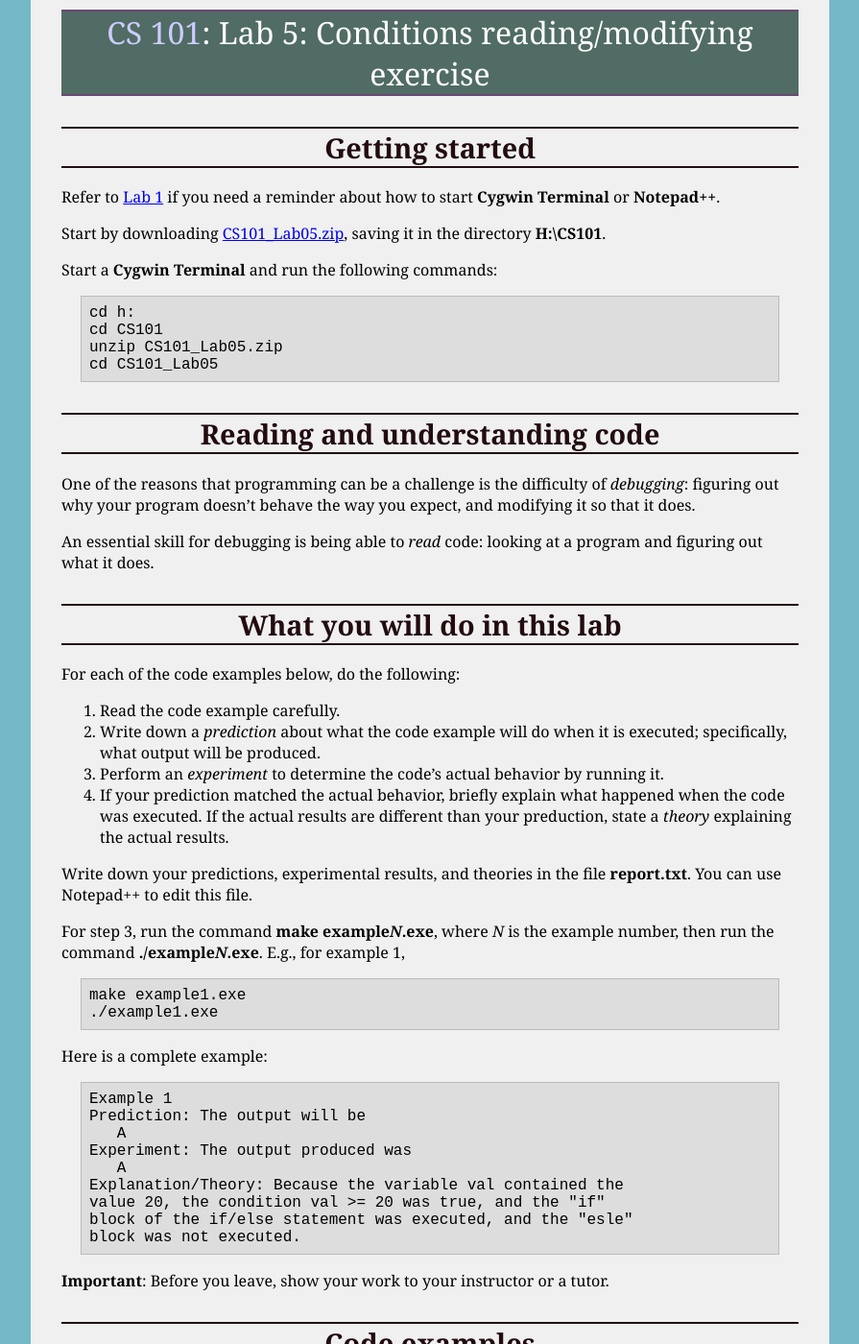
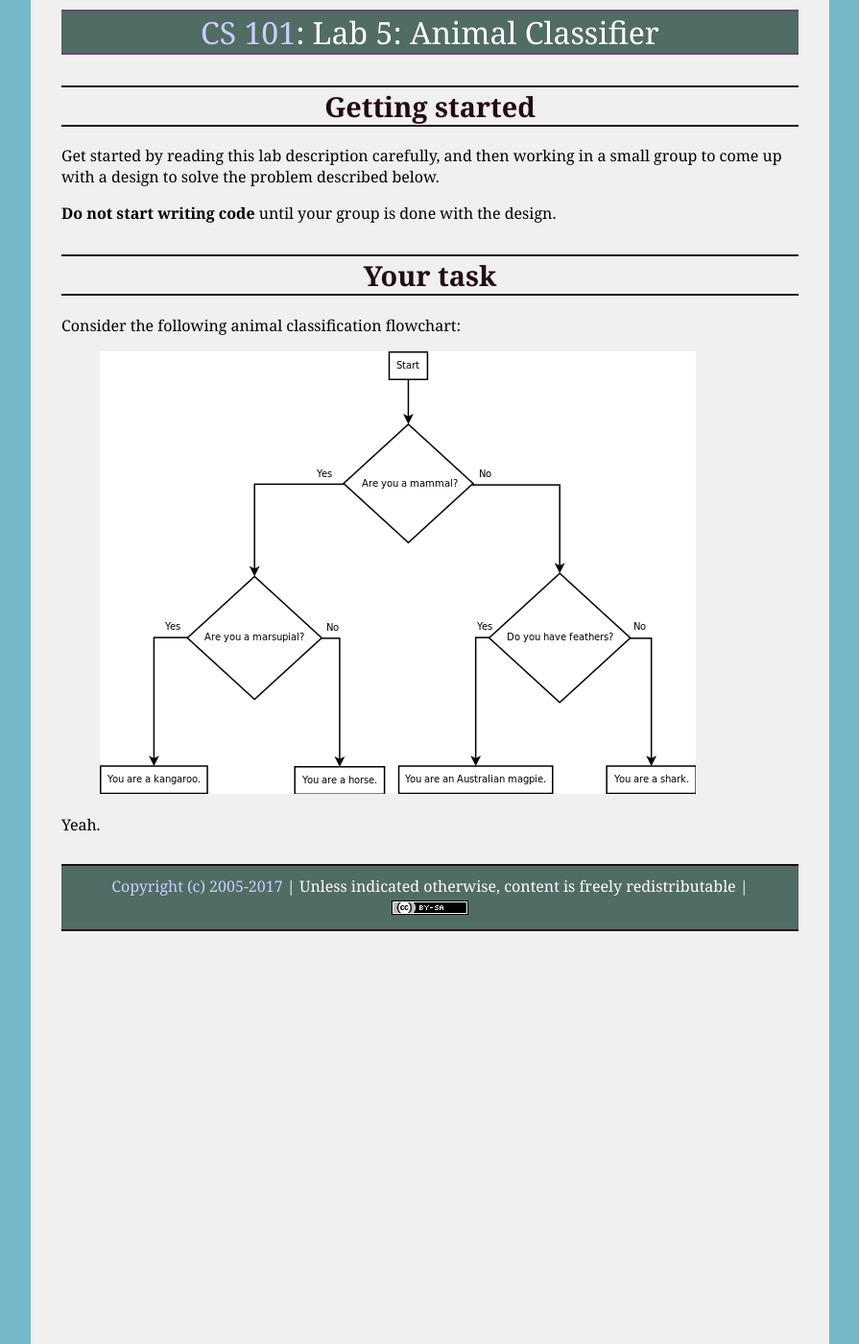
Before and after one commit to ycpcs/cs101-spring2017, a Jekyll site: the page built from labs/lab05.md, in a window 1280 px wide and 1400 px high. Shown: the whole window at 96% size, without its empty margins (192-1087 px from the left). Built offline with Jekyll 4.4.1, drawn with Linux system fonts in a browser that asks for light colours; some of the changed text lies outside the part shown.

Commit message:
start on cond/dec activity

```diff
--- a/labs/lab05.md
+++ b/labs/lab05.md
@@ -1,158 +1,18 @@
 ---
 layout: default
-title: "Lab 5: Conditions reading/modifying exercise"
+title: "Lab 5: Animal Classifier"
 ---
 
 # Getting started
 
-Refer to [Lab 1](lab01.html) if you need a reminder about how to start **Cygwin Terminal** or **Notepad++**.
+Get started by reading this lab description carefully, and then working in a small group to come up with a design to solve the problem described below.
 
-Start by downloading [CS101\_Lab05.zip](CS101_Lab05.zip), saving it in the directory **H:\\CS101**.
+**Do not start writing code** until your group is done with the design.
 
-Start a **Cygwin Terminal** and run the following commands:
+# Your task
 
-    cd h:
-    cd CS101
-    unzip CS101_Lab05.zip
-    cd CS101_Lab05
+Consider the following animal classification flowchart:
 
-# Reading and understanding code
+> ![Animal classification flowchart](images/lab05/animals.png)
 
-One of the reasons that programming can be a challenge is the difficulty of *debugging*: figuring out why your program doesn't behave the way you expect, and modifying it so that it does.
-
-An essential skill for debugging is being able to *read* code: looking at a program and figuring out what it does.
-
-# What you will do in this lab
-
-For each of the code examples below, do the following:
-
-1. Read the code example carefully.
-2. Write down a *prediction* about what the code example will do when it is executed; specifically, what output will be produced.
-3. Perform an *experiment* to determine the code's actual behavior by running it.
-4. If your prediction matched the actual behavior, briefly explain what happened when the code was executed.  If the actual results are different than your preduction, state a *theory* explaining the actual results.
-
-Write down your predictions, experimental results, and theories in the file **report.txt**.  You can use Notepad++ to edit this file.
-
-For step 3, run the command <b>make example<i>N</i>.exe</b>, where <i>N</i> is the example number, then run the command <b>./example<i>N</i>.exe</b>.  E.g., for example 1,
-
-    make example1.exe
-    ./example1.exe
-
-Here is a complete example:
-
-    Example 1
-    Prediction: The output will be
-       A
-    Experiment: The output produced was
-       A
-    Explanation/Theory: Because the variable val contained the
-    value 20, the condition val >= 20 was true, and the "if"
-    block of the if/else statement was executed, and the "esle"
-    block was not executed.
-
-**Important**: Before you leave, show your work to your instructor or a tutor.
-
-# Code examples
-
-## Example 1
-
-{% highlight cpp %}
-int val = 20;
-if (val >= 20) {
-    printf("A\n");
-} else {
-    printf("B\n");
-}
-{% endhighlight %}
-
-## Example 2
-
-{% highlight cpp %}
-int val = 20;
-if (val > 20) {
-    printf("A\n");
-} else {
-    printf("B\n");
-}
-{% endhighlight %}
-
-## Example 3
-
-{% highlight cpp %}
-int val = 20;
-if (val == 20) {
-    printf("A\n");
-} else {
-    printf("B\n");
-}
-{% endhighlight %}
-
-## Example 4
-
-{% highlight cpp %}
-int val = 20;
-if (val = 20) {
-    printf("A\n");
-} else {
-    printf("B\n");
-}
-{% endhighlight %}
-
-## Example 5
-
-{% highlight cpp %}
-int val = 10;
-if (val = 20) {
-    printf("A\n");
-} else {
-    printf("B\n");
-}
-{% endhighlight %}
-
-## Example 6
-
-{% highlight cpp %}
-int val = 0;
-if (val = 0) {
-    printf("A\n");
-} else {
-    printf("B\n");
-}
-{% endhighlight %}
-
-## Example 7
-
-{% highlight cpp %}
-int val = 20;
-if (val > 20) {
-    printf("A\n");
-}
-if (val < 20) {
-    printf("B\n");
-}
-{% endhighlight %}
-
-## Example 8
-
-{% highlight cpp %}
-int val = 20;
-if (val >= 20) {
-    printf("A\n");
-}
-if (val <= 20) {
-    printf("B\n");
-}
-{% endhighlight %}
-
-Submit
-======
-
-To submit your work, type the command
-
-    make submit
-
-Enter your Marmoset username and password (which you should have received by email.) Note that your password will not be echoed to the screen.
-
-<!-- vim:set wrap: ­-->
-<!-- vim:set linebreak: -->
-<!-- vim:set nolist: -->
+Yeah.
```
Also changed, not shown: labs/images/lab05/animals.png (added), 1 other file.
